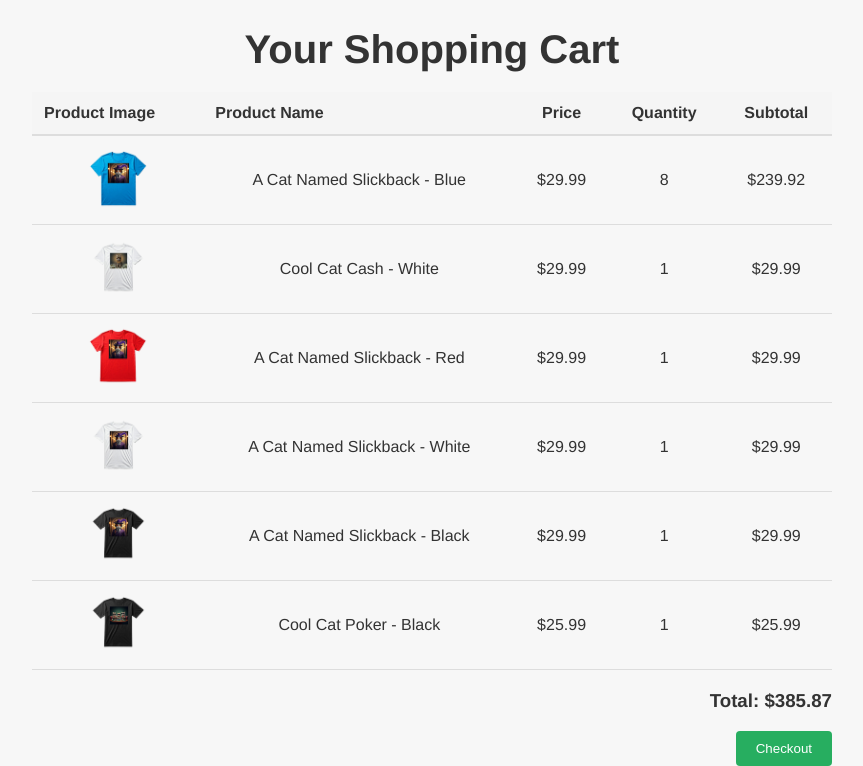
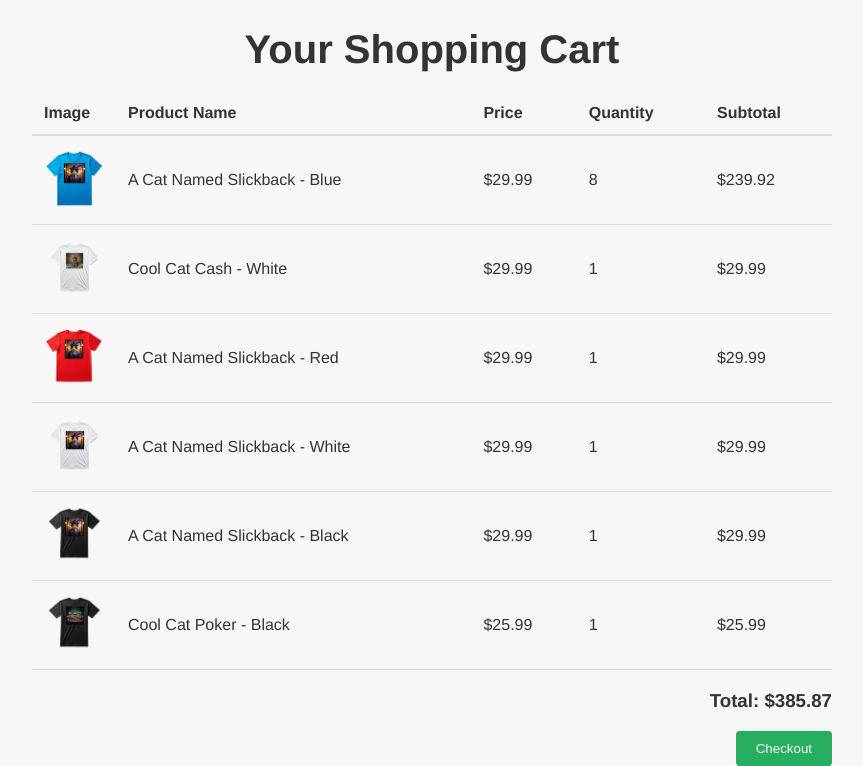
Before and after one commit to jbowser64/CoolCatDevs, a Flask app: page /cart in a window 1280 px wide. Shown: the part 82-848 px from the top of the page, without its empty margins (208-1071 px from the left). Run offline with Flask 3, Linux system fonts and the light colour scheme; a user stored in the database is signed in; data comes from the database, SQL or seed files in the repository.

Commit message:
Changed cart page to use stylesheet

```diff
--- a/static/style.css
+++ b/static/style.css
@@ -278,23 +278,32 @@ body {
 
 .cart-table {
 	width: 100%;
+	margin-top: 20px;
 	border-collapse: collapse;
-	margin-top: 20px;
 }
 
-	.cart-table th, .cart-table td {
-		border: 1px solid #ddd;
-		padding: 8px;
-		text-align: center;
+	.cart-table > thead > tr {
+		border-bottom: 2px solid #ddd;
 	}
 
 	.cart-table th {
-		background-color: #f4f4f4;
+		background-color: transparent;
 		font-weight: bold;
+		text-align: left;
+		padding: 12px;
 	}
 
-	.cart-table tbody tr:hover {
+	.cart-table > tbody > tr {
+		border-bottom: 1px solid #ddd;
+	}
+
+	.cart-table > tbody > tr:hover {
 		background-color: #f1f1f1;
+	}
+
+	.cart-table td {
+		padding: 12px;
+		text-align: left;
 	}
 
 	/* CART STYLING END */
@@ -428,7 +437,6 @@ body {
 		text-decoration: underline;
 }
 
-}
 	/* LOGIN PAGE & SIGN UP PAGE STYLING END */
 
 	/* Error/Success message styling */
@@ -451,9 +459,7 @@ body {
 	margin-bottom: 10px;
 }
 
-
 	/* Error/Success Message Styling END */
-
 
 	/* Aboutus.html Styling */
 
--- a/templates/cart.html
+++ b/templates/cart.html
@@ -6,28 +6,28 @@
 <h1>Your Shopping Cart</h1>
 
 {% if items %}
-<div class="cart-container" style="max-width: 800px; margin: auto;">
-    <table style="width: 100%; border-collapse: collapse; margin-top: 20px;">
+<div style="max-width: 800px; margin: auto;">
+    <table class="cart-table">
         <thead>
-            <tr style="background-color: #f5f5f5; border-bottom: 2px solid #ddd;">
-                <th style="padding: 12px; text-align: left;">Product Image</th>
-                <th style="padding: 12px; text-align: left;">Product Name</th>
-                <th style="padding: 12px; text-align: center;">Price</th>
-                <th style="padding: 12px; text-align: center;">Quantity</th>
-                <th style="padding: 12px; text-align: center;">Subtotal</th>
+            <tr>
+                <th style="width:60px">Image</th>
+                <th style="text-align: left;">Product Name</th>
+                <th>Price</th>
+                <th>Quantity</th>
+                <th>Subtotal</th>
             </tr>
         </thead>
         <tbody>
             {% for item in items %}
-            <tr style="border-bottom: 1px solid #ddd;">
+            <tr>
                 <!-- Image Column -->
-                <td style="padding: 12px; text-align: center;">
+                <td>
                     <img src="{{ item.image }}" alt="{{ item.name }}" style="width: 60px; height: auto; border-radius: 8px;">
                 </td>
-                <td style="padding: 12px;">{{ item.name }}</td>
-                <td style="padding: 12px; text-align: center;">${{ item.unit_price }}</td>
-                <td style="padding: 12px; text-align: center;">{{ item.quantity }}</td>
-                <td style="padding: 12px; text-align: center;">${{ item.unit_price * item.quantity }}</td>
+                <td style="text-align: left;">{{ item.name }}</td>
+                <td>${{ item.unit_price }}</td>
+                <td>{{ item.quantity }}</td>
+                <td>${{ item.unit_price * item.quantity }}</td>
             </tr>
             {% endfor %}
         </tbody>
```
